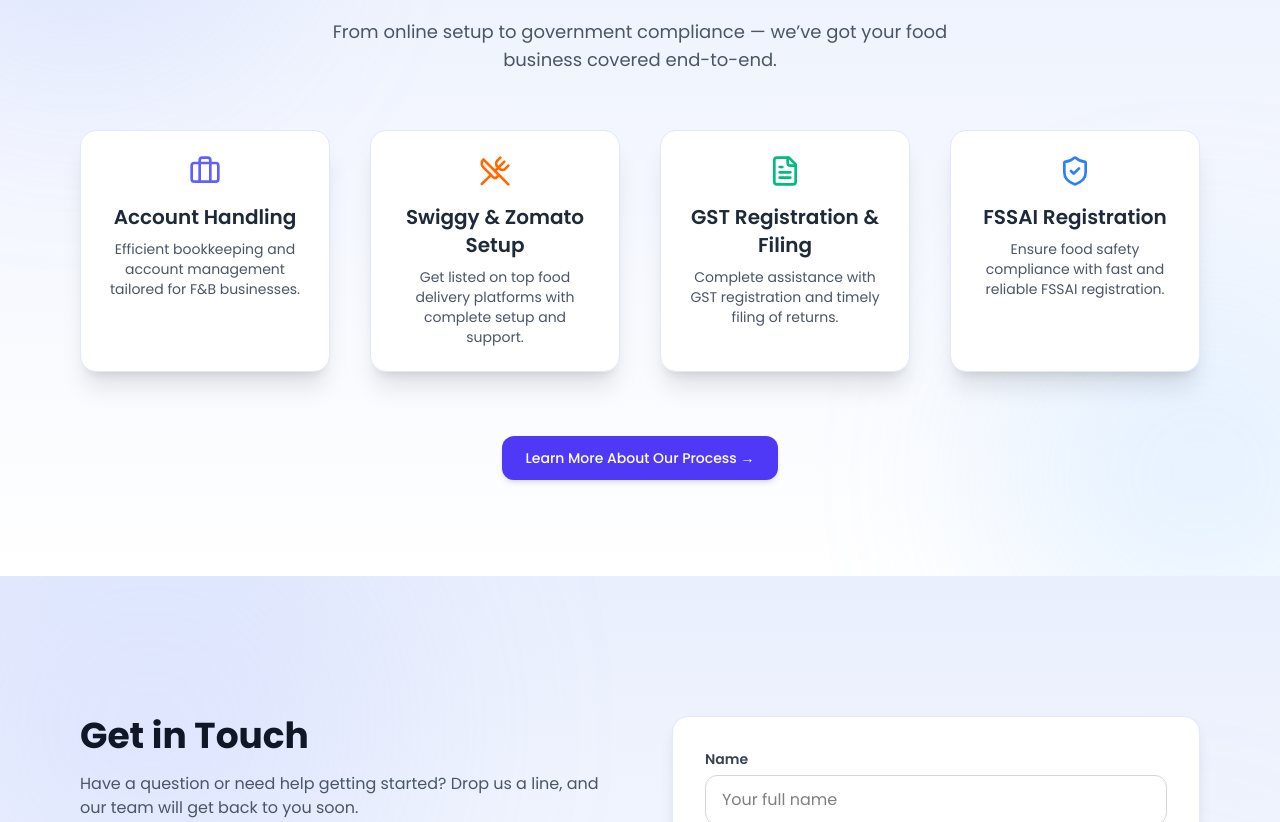
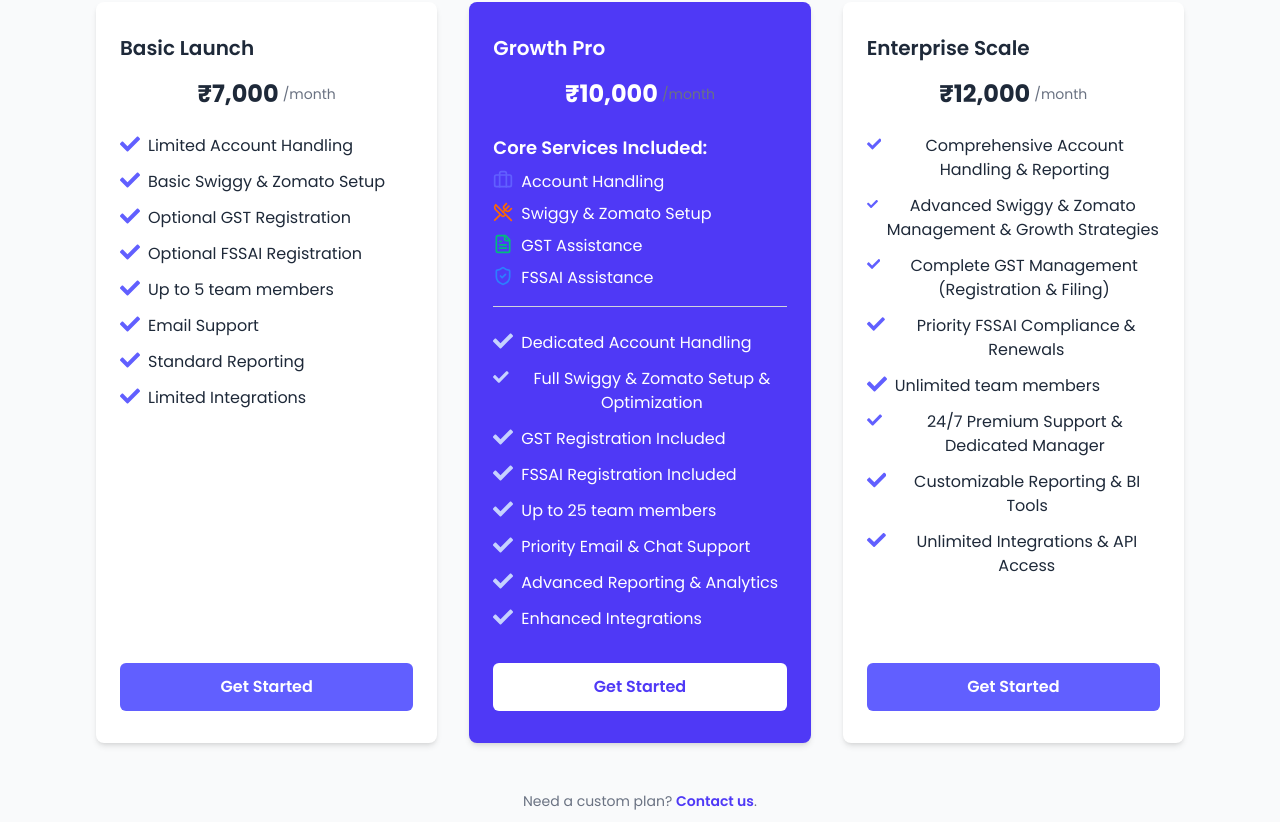
Before and after one commit to vikascoder12/Magicscale, a React (Vite) app in the folder client/: page / in a window 1280 px wide. Shown: the part 1478-2300 px from the top of the page. Built offline with nearby package versions, Linux system fonts and the light colour scheme.

Commit message:
Made required changes

```diff
--- a/client/package.json
+++ b/client/package.json
@@ -16,6 +16,7 @@
     "motion": "^12.6.5",
     "react": "^19.0.0",
     "react-dom": "^19.0.0",
+    "react-icons": "^5.5.0",
     "react-router-dom": "^7.5.1",
     "swiper": "^11.2.6",
     "tailwind-merge": "^3.2.0",
--- a/client/src/Pages/Home.jsx
+++ b/client/src/Pages/Home.jsx
@@ -7,6 +7,7 @@ import Contact from "../components/Contact";
 import About from "../components/About";
 import Footer from "../components/Footer";
 import Video from "../components/Video";
+import Pricing from "../components/Pricing";
 
 const Home = () => {
   return (
@@ -14,7 +15,8 @@ const Home = () => {
       <Header />
       <Hero />
       <Video />
-      <Services />
+      <Pricing />
+      {/* <Services /> */}
       {/* <Testimonial /> */}
       <Contact />
       <About />
--- a/client/src/components/About.jsx
+++ b/client/src/components/About.jsx
@@ -47,9 +47,13 @@ export default function AboutPage() {
               onboarding to legal registrations — so you can focus on cooking
               while we handle the chaos.
             </p>
-            <button className="bg-indigo-600 hover:bg-indigo-700 text-white px-6 py-3 rounded-xl text-sm sm:text-base font-medium transition duration-300 shadow-lg hover:shadow-xl">
+            <a
+              href="https://wa.me/919311330885"
+              target="_blank"
+              className="bg-indigo-600 hover:bg-indigo-700 text-white px-6 py-3 rounded-xl text-sm sm:text-base font-medium transition duration-300 shadow-lg hover:shadow-xl"
+            >
               Let’s Get You Started
-            </button>
+            </a>
           </motion.div>
 
           <motion.div
--- a/client/src/components/Header.jsx
+++ b/client/src/components/Header.jsx
@@ -11,17 +11,10 @@ const Header = () => {
     { name: "Home", href: "/" },
     {
       name: "Services",
-
-      dropdown: true,
-      items: [
-        { name: "FSSAI Food License", href: "#fssai" },
-        { name: "GST Registration", href: "#gst" },
-        { name: "Swiggy/Zomato Setup", href: "#zomato" },
-        { name: "Accounting & Onboarding", href: "#accounting" },
-      ],
+      href: "#services",
     },
     { name: "About", href: "#about" },
-    { name: "Testimonials", href: "#testimonials" },
+    // { name: "Testimonials", href: "#testimonials" },
     { name: "Contact", href: "#contact" },
   ];
 
--- /dev/null
+++ b/client/src/components/Pricing.jsx
@@ -0,0 +1,202 @@
+import React from "react";
+import { FaCheck, FaTimes } from "react-icons/fa";
+import {
+  Briefcase,
+  UtensilsCrossed,
+  FileText,
+  ShieldCheck,
+} from "lucide-react";
+
+const Pricing = () => {
+  const plans = [
+    {
+      name: "Basic Launch",
+      price: 7000,
+      features: [
+        "Limited Account Handling",
+        "Basic Swiggy & Zomato Setup",
+        "Optional GST Registration",
+        "Optional FSSAI Registration",
+        "Up to 5 team members",
+        "Email Support",
+        "Standard Reporting",
+        "Limited Integrations",
+      ],
+    },
+    {
+      name: "Growth Pro",
+      price: 10000,
+      features: [
+        "Dedicated Account Handling",
+        "Full Swiggy & Zomato Setup & Optimization",
+        "GST Registration Included",
+        "FSSAI Registration Included",
+        "Up to 25 team members",
+        "Priority Email & Chat Support",
+        "Advanced Reporting & Analytics",
+        "Enhanced Integrations",
+      ],
+      highlighted: true,
+      servicesIncluded: [
+        {
+          title: "Account Handling",
+          icon: <Briefcase className="h-5 w-5 text-indigo-500 mr-2" />,
+        },
+        {
+          title: "Swiggy & Zomato Setup",
+          icon: <UtensilsCrossed className="h-5 w-5 text-orange-500 mr-2" />,
+        },
+        {
+          title: "GST Assistance",
+          icon: <FileText className="h-5 w-5 text-emerald-500 mr-2" />,
+        },
+        {
+          title: "FSSAI Assistance",
+          icon: <ShieldCheck className="h-5 w-5 text-blue-500 mr-2" />,
+        },
+      ],
+    },
+    {
+      name: "Enterprise Scale",
+      price: 12000,
+      features: [
+        "Comprehensive Account Handling & Reporting",
+        "Advanced Swiggy & Zomato Management & Growth Strategies",
+        "Complete GST Management (Registration & Filing)",
+        "Priority FSSAI Compliance & Renewals",
+        "Unlimited team members",
+        "24/7 Premium Support & Dedicated Manager",
+        "Customizable Reporting & BI Tools",
+        "Unlimited Integrations & API Access",
+      ],
+    },
+  ];
+
+  // Ensure all plans have the same number of features
+  const maxFeatures = Math.max(...plans.map((plan) => plan.features.length));
+
+  const updatedPlans = plans.map((plan) => ({
+    ...plan,
+    features: [
+      ...plan.features,
+      ...Array(maxFeatures - plan.features.length).fill("unavailable"),
+    ],
+  }));
+
+  return (
+    <div id="services" className="bg-gray-50 py-16">
+      <div className="max-w-6xl mx-auto px-4 sm:px-6 lg:px-8">
+        <div className="text-center mb-10">
+          <h2 className="text-3xl font-extrabold text-indigo-700 sm:text-4xl">
+            Scale Your F&B Business with Our Expert Plans
+          </h2>
+          <p className="mt-3 text-lg text-gray-600">
+            Choose a plan tailored to your growth and operational needs.
+          </p>
+          <p className="mt-1 text-sm text-gray-500">
+            All prices are approximate and exclude applicable taxes.
+          </p>
+        </div>
+        <div className="grid grid-cols-1 md:grid-cols-3 gap-8">
+          {updatedPlans.map((plan, index) => (
+            <div
+              key={index}
+              className={`flex flex-col rounded-lg shadow-md overflow-hidden ${
+                plan.highlighted
+                  ? "bg-indigo-600 text-white shadow-lg"
+                  : "bg-white text-gray-800 hover:shadow-xl transition-shadow duration-300"
+              }`}
+            >
+              <div className="px-6 py-8 flex-grow flex flex-col justify-between">
+                <div>
+                  <h3 className="text-xl font-semibold text-left mb-4">
+                    {plan.name}
+                  </h3>
+                  <div className="text-center mb-6">
+                    <div className="flex items-center justify-center">
+                      <span className="text-2xl font-bold">
+                        ₹{plan.price.toLocaleString("en-IN")}
+                      </span>
+                      <span className="ml-1 text-sm text-gray-500 dark:text-gray-300">
+                        /month
+                      </span>
+                    </div>
+                  </div>
+
+                  {plan.highlighted && plan.servicesIncluded && (
+                    <div className="mb-6">
+                      <h4 className="text-lg font-semibold mb-2 text-left">
+                        Core Services Included:
+                      </h4>
+                      <ul className="list-none space-y-2">
+                        {plan.servicesIncluded.map((service) => (
+                          <li key={service.title} className="flex items-start">
+                            {service.icon}
+                            <span>{service.title}</span>
+                          </li>
+                        ))}
+                      </ul>
+                      <hr className="my-4 border-gray-300 dark:border-gray-700" />
+                    </div>
+                  )}
+
+                  <ul className="list-none space-y-3">
+                    {plan.features.map((feature, i) => (
+                      <li key={i} className="flex items-start">
+                        {feature === "unavailable" ? (
+                          <FaTimes className={`w-5 h-5 mr-2 text-gray-400`} />
+                        ) : (
+                          <FaCheck
+                            className={`w-5 h-5 mr-2 ${
+                              plan.highlighted
+                                ? "text-indigo-200"
+                                : "text-indigo-500"
+                            }`}
+                          />
+                        )}
+                        <span>
+                          {feature === "unavailable"
+                            ? "Not Available"
+                            : feature}
+                        </span>
+                      </li>
+                    ))}
+                  </ul>
+                </div>
+                <div className="mt-8 text-center">
+                  <a href="https://wa.me/919311330885" target="_blank">
+                    {" "}
+                    <button
+                      className={`w-full py-3 rounded-md font-semibold ${
+                        plan.highlighted
+                          ? "bg-white text-indigo-600 hover:bg-indigo-100"
+                          : "bg-indigo-500 text-white hover:bg-indigo-700"
+                      } focus:outline-none focus:ring-2 focus:ring-indigo-500 focus:ring-offset-2`}
+                    >
+                      Get Started
+                    </button>
+                  </a>
+                </div>
+              </div>
+            </div>
+          ))}
+        </div>
+        <div className="mt-12 text-center text-sm text-gray-500">
+          <p>
+            Need a custom plan?{" "}
+            <a
+              href="https://wa.me/919311330885"
+              target="_blank"
+              className="font-semibold text-indigo-600 hover:underline"
+            >
+              Contact us
+            </a>
+            .
+          </p>
+        </div>
+      </div>
+    </div>
+  );
+};
+
+export default Pricing;
--- a/client/src/components/Services.jsx
+++ b/client/src/components/Services.jsx
@@ -13,24 +13,28 @@ const services = [
     description:
       "Efficient bookkeeping and account management tailored for F&B businesses.",
     icon: <Briefcase className="h-8 w-8 text-indigo-500" />,
+    price: "₹1,999/month",
   },
   {
     title: "Swiggy & Zomato Setup",
     description:
       "Get listed on top food delivery platforms with complete setup and support.",
     icon: <UtensilsCrossed className="h-8 w-8 text-orange-500" />,
+    price: "₹4,999 one-time",
   },
   {
     title: "GST Registration & Filing",
     description:
       "Complete assistance with GST registration and timely filing of returns.",
     icon: <FileText className="h-8 w-8 text-emerald-500" />,
+    price: "From ₹2,499",
   },
   {
     title: "FSSAI Registration",
     description:
       "Ensure food safety compliance with fast and reliable FSSAI registration.",
     icon: <ShieldCheck className="h-8 w-8 text-blue-500" />,
+    price: "₹1,299 one-time",
   },
 ];
 
@@ -49,7 +53,7 @@ export default function ServicesSection() {
           viewport={{ once: true }}
           className="text-4xl sm:text-5xl font-extrabold text-gray-900 mb-4"
         >
-          <Title preTitle={"Services"} title={"We Offer"}/>
+          <Title preTitle={"Services"} title={"We Offer"} />
         </motion.h2>
 
         <motion.p
@@ -72,13 +76,18 @@ export default function ServicesSection() {
               whileInView={{ opacity: 1, y: 0 }}
               transition={{ duration: 0.5, delay: index * 0.15 }}
               viewport={{ once: true }}
-              className="bg-white rounded-2xl p-6 shadow-xl hover:shadow-2xl transition-all duration-300 border border-indigo-100 hover:-translate-y-2"
+              className="bg-white rounded-2xl p-6 shadow-xl hover:shadow-2xl transition-all duration-300 border border-indigo-100 hover:-translate-y-2 flex flex-col justify-between"
             >
               <div className="mb-4 flex justify-center">{service.icon}</div>
               <h3 className="text-xl font-semibold text-gray-800 mb-2">
                 {service.title}
               </h3>
-              <p className="text-sm text-gray-600">{service.description}</p>
+              <p className="text-sm text-gray-600 mb-4">
+                {service.description}
+              </p>
+              <div className="mt-auto text-indigo-600 font-bold text-lg">
+                {service.price}
+              </div>
             </motion.div>
           ))}
         </div>
```
Also changed, not shown: client/src/components/Hero.jsx (+7 -4 lines), 1 other file (tests, documents, lock files or other folders).
